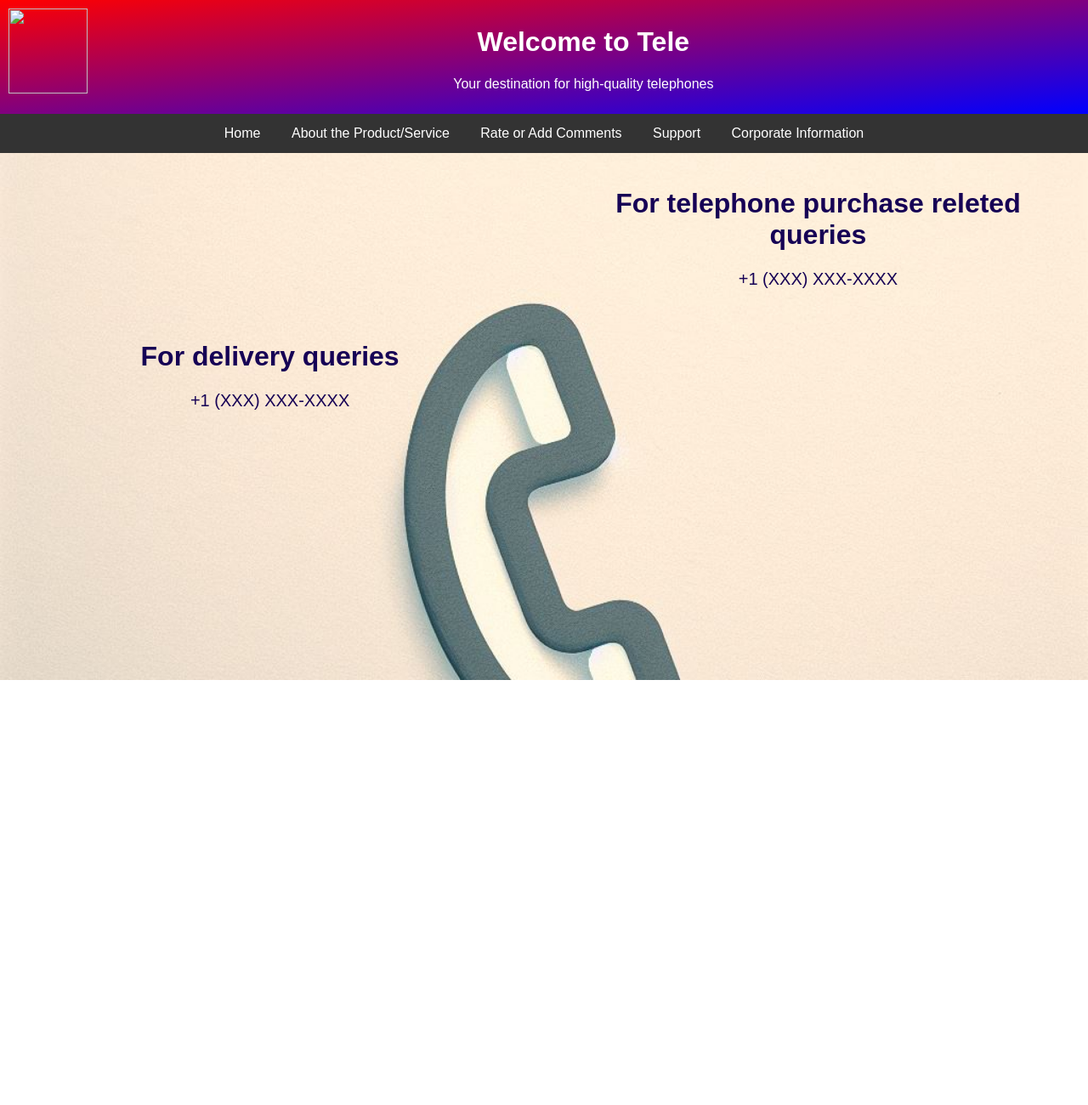
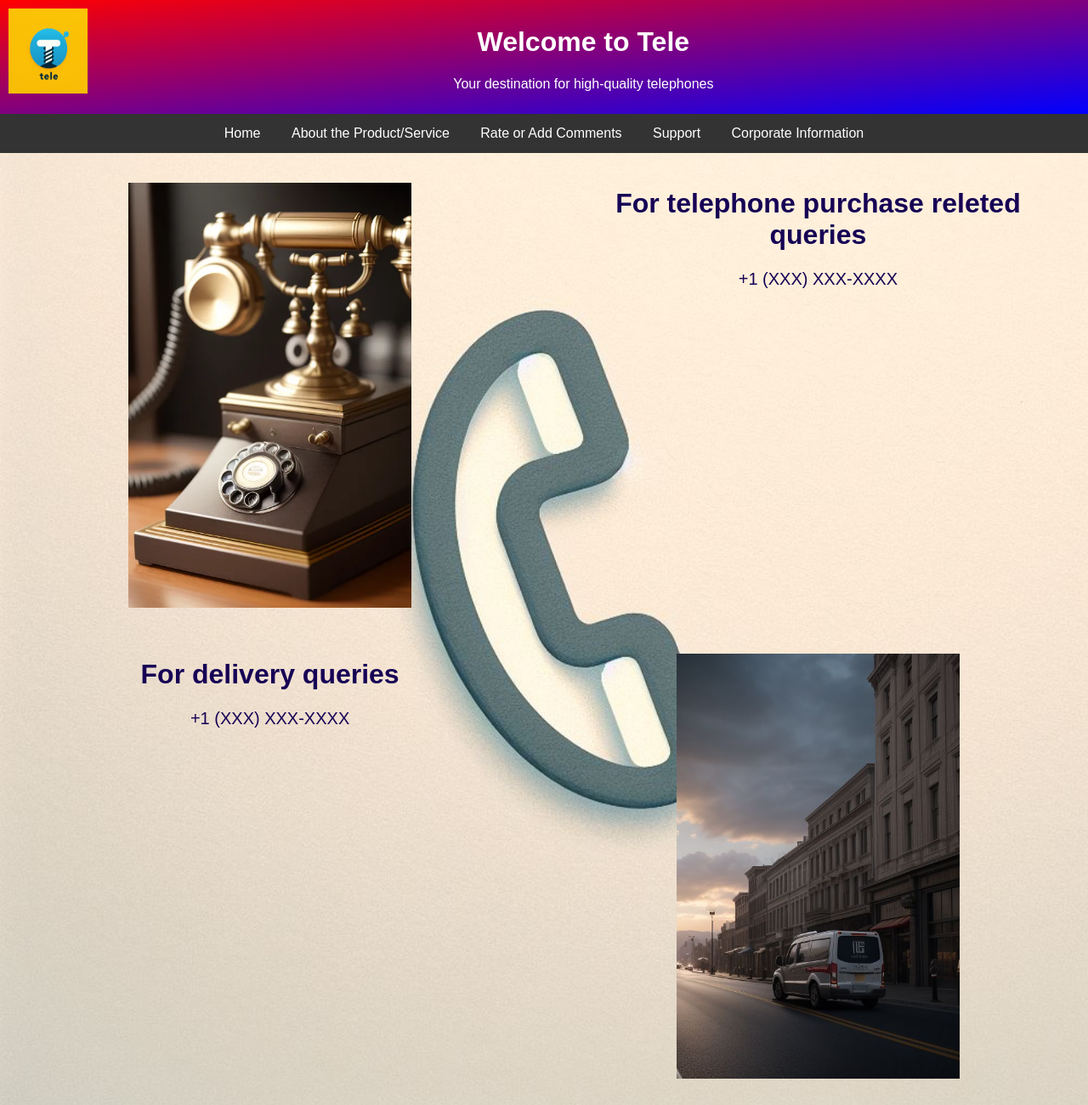
Before and after one commit to mittalparas/tele, a plain HTML site: page support.html in a window 1280 px wide. Shown: the top 1300 px of the page at 85% size. Before the commit the page ends 800 px from the top, so only its background shows below. Drawn offline with Linux system fonts and the light colour scheme; files whose address does not match are found by name.

Commit message:
Update support.html

```diff
--- a/support.html
+++ b/support.html
@@ -9,7 +9,7 @@
   <body>
     <div class="header">
       <div class="logo">
-        <img src="images/logo.jpeg" alt="" />
+        <img src="logo.jpeg" alt="" />
       </div>
       <div class="company-name">
         <h1>Welcome to Tele</h1>
@@ -30,7 +30,7 @@
         <div class="flex-item">
           <!-- Content for the left side -->
           <div class="content" id="promotion">
-            <img src="/images/telephone2.webp" alt="" height="500px">
+            <img src="telephone2.webp" alt="" height="500px">
             <!-- Add your promotional content and images here -->
           </div>
         </div>
@@ -57,7 +57,7 @@
         <div class="flex-item">
           <!-- Content for the left side -->
           <div class="content" id="promotion">
-            <img src="/images/delivery.jpeg" alt="" height="500px">
+            <img src="delivery.jpeg" alt="" height="500px">
             <!-- Add your promotional content and images here -->
           </div>
         </div>
```
